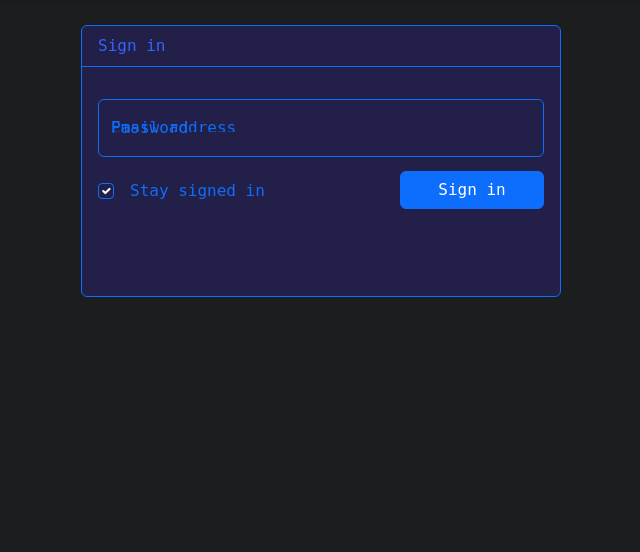
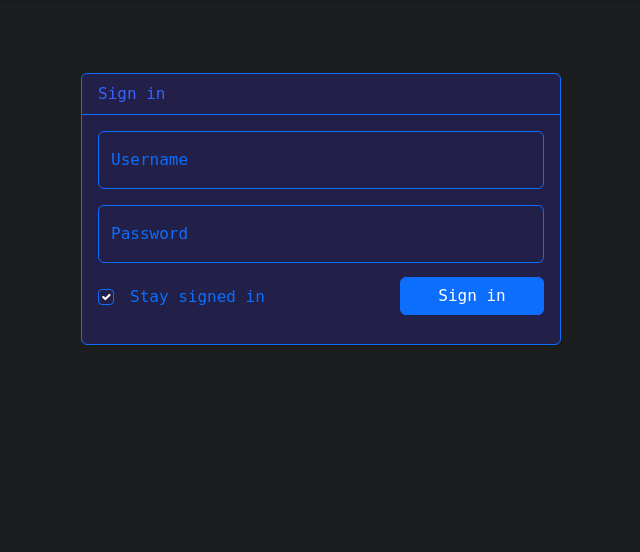
Before and after one commit to berestianyi/utility-bill-tracker, a Django app: page /login/ in a window 1280 px wide. Shown: the part 71-623 px from the top of the page, without its empty margins (319-959 px from the left). Run offline with Django 5.2, Linux system fonts and the light colour scheme; some libraries are stand-ins or nearby versions; some web fonts are replaced.

Commit message:
did minor changes

```diff
--- a/bills/templates/bills/index.html
+++ b/bills/templates/bills/index.html
@@ -8,7 +8,7 @@
     <div class="container-fluid">
         <div class="d-flex row justify-content-center" style="margin-top: 6rem">
             <div style="margin-left: 2rem;">
-                <a href="{% url 'bills:add_bill' %}" style="color: #ececec; text-decoration: none;">
+                <a href="{% url 'bills:add_building' %}" style="color: #ececec; text-decoration: none;">
                     <svg xmlns="http://www.w3.org/2000/svg" width="16" height="16" fill="white" class="bi bi-plus-circle" viewBox="0 0 16 16" style="margin-bottom: 0.3rem">
                     <path d="M8 15A7 7 0 1 1 8 1a7 7 0 0 1 0 14m0 1A8 8 0 1 0 8 0a8 8 0 0 0 0 16"/>
                     <path d="M8 4a.5.5 0 0 1 .5.5v3h3a.5.5 0 0 1 0 1h-3v3a.5.5 0 0 1-1 0v-3h-3a.5.5 0 0 1 0-1h3v-3A.5.5 0 0 1 8 4"/>
--- a/user/templates/user/login.html
+++ b/user/templates/user/login.html
@@ -7,23 +7,23 @@
 {% block body %}
     <div class="d-flex justify-content-center align-items-center" style="margin-top: 6rem">
         {% if form.errors %}
-            <div class="alert alert-warning alert-dismissible fade show" role="alert" style="max-width: 30rem; height: auto;">
-              {{ form.errors}}
+            <div class="alert alert-danger alert-dismissible fade show" role="alert" style="max-width: 30rem; height: auto;">
+              {{ form.non_field_errors }}
 {#                <strong>Holy guacamole!</strong> You should check in on some of those fields below.#}
               <button type="button" class="btn-close" data-bs-dismiss="alert" aria-label="Close"></button>
             </div>
         {% endif %}
     </div>
-    <div class="d-flex justify-content-center align-items-top" style="height: 60vh;">
+    <div class="d-flex justify-content-center align-items-top mt-5" style="height: 60vh;">
         <div class="card w-75 border-primary mb-3 col-4" style="max-width: 30rem; height: 17rem; background-color: #222049; color: #3563ff;">
             <div class="card-header bg-transparent border-primary">Sign in</div>
             <div class="card-body text-primary">
                 <form action="{% url 'user:login' %}" method="post" class="text-end">
                     {% csrf_token %}
                     <div class="form-floating mb-3">
-                        {{ form.email }}
+                        {{ form.username }}
 {#                        <input type="email" class="form-control border-primary" id="floatingInput" placeholder="name@example.com" style="background-color: #222049; color: #ececec;">#}
-                        <label for="floatingInput">Email address</label>
+                        <label for="floatingInput">Username</label>
                     </div>
                     <div class="form-floating">
                         {{ form.password }}
```
